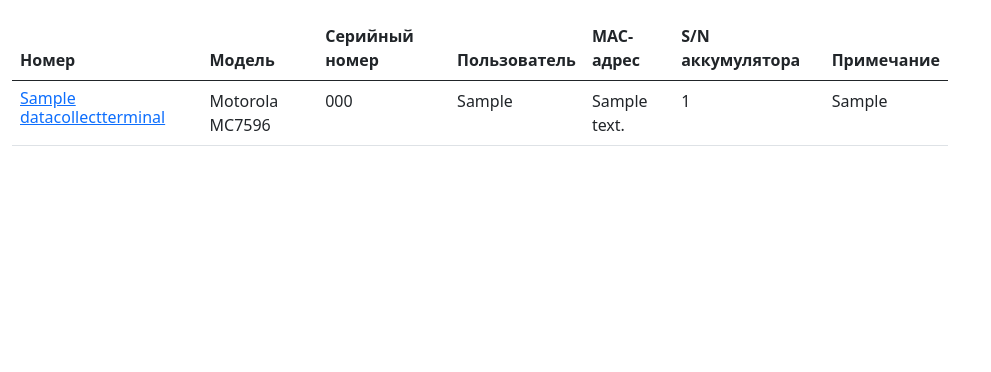
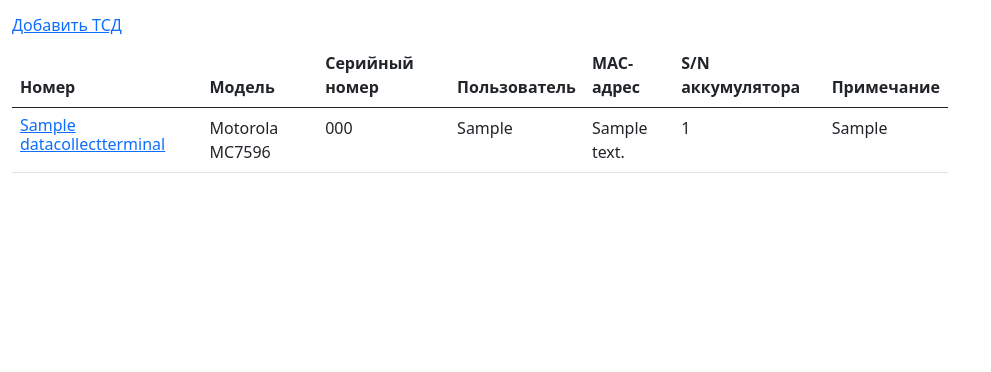
Before and after one commit to Singlelogic/inportal, a Django app: page /dct/list_dct in a window 1280 px wide. Shown: the part 56-428 px from the top of the page, without its empty margins (0-991 px from the left). Run offline with Django 3.2, Linux system fonts and the light colour scheme; a user stored in the database is signed in; tables that the repository leaves empty hold one stand-in row (values such as "Sample post"); parts of the project's set-up code (start-up, migrations or seed data) failed here and were passed over; some libraries are stand-ins or nearby versions.

Commit message:
Changed 'datacollectterminal_list.html'

```diff
--- a/dct/templates/dct/datacollectterminal_list.html
+++ b/dct/templates/dct/datacollectterminal_list.html
@@ -5,6 +5,9 @@
 {% endblock %}
 
 {% block content %}
+
+    <h6><a href="{% url 'create_dct_url' %}">Добавить ТСД</a></h6>
+
     <table class="table">
         <thead class="thead-light">
         <tr>
```
